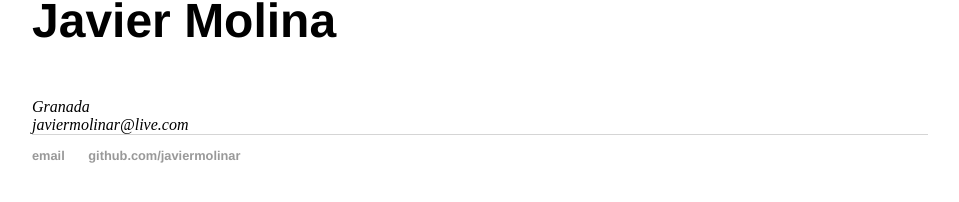
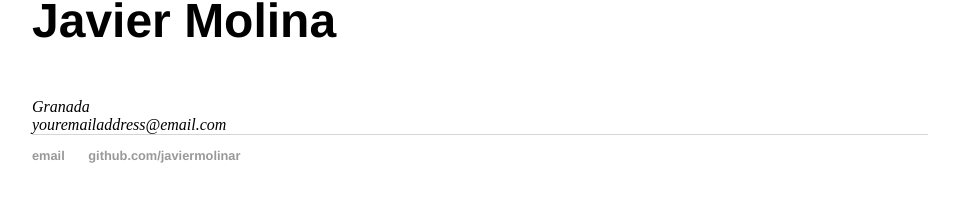
Before and after one commit to javiermolinar/javiermolinar.github.io, a Jekyll site: the page built from cv/index.html, in a window 1280 px wide. Shown: the part 151-353 px from the top of the page, without its empty margins (160-1119 px from the left). Built offline with Jekyll 4.4.1, drawn with Linux system fonts in a browser that asks for light colours.

Commit message:
Update index.html

```diff
--- a/cv/index.html
+++ b/cv/index.html
@@ -8,7 +8,7 @@ title: CV of Javier Molina
 					<h1>Javier Molina</h1>
 					<address>
 					<br>Granada<br>
-					<span class="obfuscate">javiermolinar@live.com</span>
+					<span class="obfuscate">youremailaddress@email.com</span>
 					</address>
 
 	</div>
```
Also changed, not shown: other parts of cv/index.html (+1 -1 lines).
